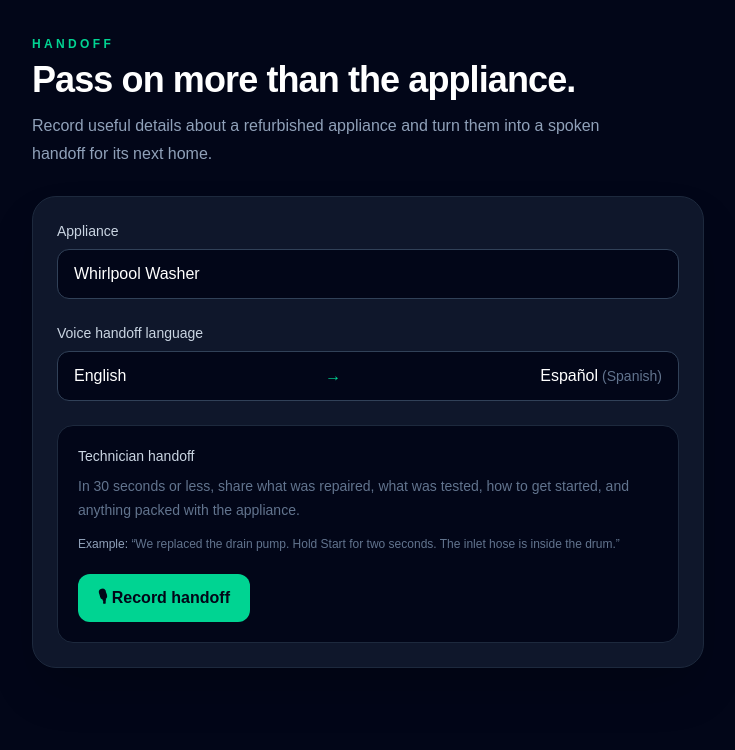
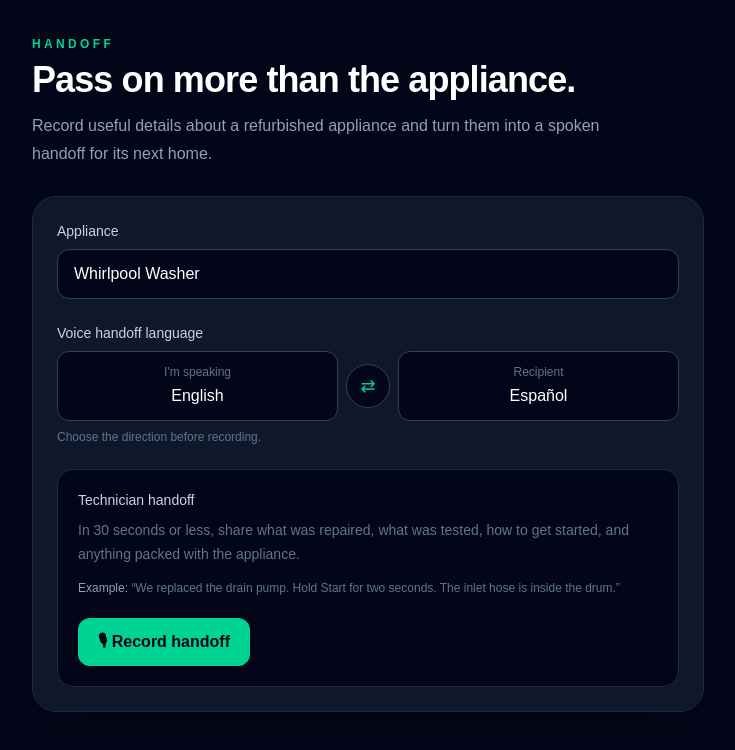
Before and after one commit to mneang/handoff, a Next.js app: page / in a window 1280 px wide. Shown: the top 750 px of the page, without its empty margins (272-1007 px from the left). Built offline with nearby package versions, Linux system fonts and the light colour scheme.

Commit message:
Add two-way English Spanish HANDOFF flow

```diff
--- a/src/app/api/dubbing/start/route.ts
+++ b/src/app/api/dubbing/start/route.ts
@@ -1,6 +1,8 @@
 import { NextResponse } from "next/server";
 
 export const runtime = "nodejs";
+
+const SUPPORTED_LANGUAGES = new Set(["en", "es"]);
 
 export async function POST(request: Request) {
   const apiKey = process.env.ELEVENLABS_API_KEY;
@@ -8,7 +10,7 @@ export async function POST(request: Request) {
   if (!apiKey) {
     return NextResponse.json(
       { error: "ELEVENLABS_API_KEY is not configured." },
-      { status: 500 }
+      { status: 500 },
     );
   }
 
@@ -16,26 +18,64 @@ export async function POST(request: Request) {
     const incomingFormData = await request.formData();
 
     const file = incomingFormData.get("file");
+
+    const sourceLanguage =
+      incomingFormData.get("sourceLanguage")?.toString() || "en";
+
     const targetLanguage =
       incomingFormData.get("targetLanguage")?.toString() || "es";
 
     if (!(file instanceof File)) {
       return NextResponse.json(
         { error: "An audio file is required." },
-        { status: 400 }
+        { status: 400 },
+      );
+    }
+
+    if (
+      !SUPPORTED_LANGUAGES.has(sourceLanguage) ||
+      !SUPPORTED_LANGUAGES.has(targetLanguage)
+    ) {
+      return NextResponse.json(
+        { error: "HANDOFF currently supports English and Spanish." },
+        { status: 400 },
+      );
+    }
+
+    if (sourceLanguage === targetLanguage) {
+      return NextResponse.json(
+        { error: "Source and recipient languages must be different." },
+        { status: 400 },
       );
     }
 
     const elevenLabsFormData = new FormData();
 
-    elevenLabsFormData.append("file", file, file.name || "handoff-audio.webm");
+    elevenLabsFormData.append(
+      "file",
+      file,
+      file.name || "handoff-audio.webm",
+    );
+
     elevenLabsFormData.append(
       "reference",
-      `HANDOFF ${new Date().toISOString()}`
+      `HANDOFF ${new Date().toISOString()}`,
     );
-    elevenLabsFormData.append("source_language", "en");
-    elevenLabsFormData.append("target_language", targetLanguage);
-    elevenLabsFormData.append("model_id", "dubbing_v2");
+
+    elevenLabsFormData.append(
+      "source_language",
+      sourceLanguage,
+    );
+
+    elevenLabsFormData.append(
+      "target_language",
+      targetLanguage,
+    );
+
+    elevenLabsFormData.append(
+      "model_id",
+      "dubbing_v2",
+    );
 
     const response = await fetch(
       "https://api.elevenlabs.io/v1/dubbing/project",
@@ -45,7 +85,7 @@ export async function POST(request: Request) {
           "xi-api-key": apiKey,
         },
         body: elevenLabsFormData,
-      }
+      },
     );
 
     const rawResponse = await response.text();
@@ -64,17 +104,25 @@ export async function POST(request: Request) {
           error: "ElevenLabs could not create the dubbing project.",
           details: data,
         },
-        { status: response.status }
+        { status: response.status },
       );
     }
 
-    return NextResponse.json(data, { status: 201 });
+    return NextResponse.json(data, {
+      status: 201,
+    });
   } catch (error) {
-    console.error("HANDOFF dubbing start error:", error);
+    console.error(
+      "HANDOFF dubbing start error:",
+      error,
+    );
 
     return NextResponse.json(
-      { error: "Unexpected server error while starting the dub." },
-      { status: 500 }
+      {
+        error:
+          "Unexpected server error while starting the dub.",
+      },
+      { status: 500 },
     );
   }
 }
--- a/src/app/api/media/spanish/route.ts
+++ b/src/app/api/media/translated/route.ts
@@ -24,7 +24,10 @@ export async function POST(request: Request) {
       typeof languageId !== "string"
     ) {
       return NextResponse.json(
-        { error: "projectId and languageId are required." },
+        {
+          error:
+            "projectId and languageId are required.",
+        },
         { status: 400 },
       );
     }
@@ -43,58 +46,93 @@ export async function POST(request: Request) {
     );
 
     if (!targetResponse.ok) {
-      const details = await targetResponse.text();
+      const details =
+        await targetResponse.text();
 
       console.error(
-        "HANDOFF ElevenLabs target lookup failed:",
+        "HANDOFF target lookup failed:",
         targetResponse.status,
         details,
       );
 
       return NextResponse.json(
-        { error: "Could not retrieve the completed Spanish handoff." },
-        { status: targetResponse.status },
+        {
+          error:
+            "Could not retrieve the completed voice handoff.",
+        },
+        {
+          status: targetResponse.status,
+        },
       );
     }
 
-    const targetData = await targetResponse.json();
+    const targetData =
+      await targetResponse.json();
 
-    if (targetData?.status !== "completed") {
+    if (
+      targetData?.status !==
+      "completed"
+    ) {
       return NextResponse.json(
         {
-          error: "Spanish handoff is not completed yet.",
-          status: targetData?.status ?? "unknown",
+          error:
+            "Recipient voice handoff is not completed yet.",
+          status:
+            targetData?.status ??
+            "unknown",
         },
         { status: 409 },
       );
     }
 
-    const signedAudioUrl = targetData?.outputs?.lossless_audio;
+    const signedAudioUrl =
+      targetData?.outputs
+        ?.lossless_audio;
 
     if (
-      typeof signedAudioUrl !== "string" ||
-      !signedAudioUrl.startsWith("https://")
+      typeof signedAudioUrl !==
+        "string" ||
+      !signedAudioUrl.startsWith(
+        "https://",
+      )
     ) {
       return NextResponse.json(
-        { error: "Spanish audio output is unavailable." },
+        {
+          error:
+            "Translated audio output is unavailable.",
+        },
         { status: 404 },
       );
     }
 
-    const audioResponse = await fetch(signedAudioUrl, {
-      cache: "no-store",
-    });
+    const audioResponse =
+      await fetch(
+        signedAudioUrl,
+        {
+          cache: "no-store",
+        },
+      );
 
     if (!audioResponse.ok) {
       return NextResponse.json(
-        { error: "Could not download the Spanish audio output." },
+        {
+          error:
+            "Could not download the translated audio.",
+        },
         { status: 502 },
       );
     }
 
-    const audioBuffer = await audioResponse.arrayBuffer();
+    const audioBuffer =
+      await audioResponse.arrayBuffer();
 
-    const pathname = `handoff/spanish/${crypto.randomUUID()}.flac`;
+    const contentType =
+      audioResponse.headers.get(
+        "content-type",
+      ) || "audio/flac";
+
+    const pathname =
+      `handoff/translated/${crypto.randomUUID()}.flac`;
 
     const blob = await put(
       pathname,
@@ -102,7 +140,7 @@ export async function POST(request: Request) {
       {
         access: "public",
         addRandomSuffix: false,
-        contentType: "audio/flac",
+        contentType,
       },
     );
 
@@ -111,10 +149,16 @@ export async function POST(request: Request) {
       pathname: blob.pathname,
     });
   } catch (error) {
-    console.error("HANDOFF Spanish media storage error:", error);
+    console.error(
+      "HANDOFF translated media storage error:",
+      error,
+    );
 
     return NextResponse.json(
-      { error: "Could not save the Spanish handoff audio." },
+      {
+        error:
+          "Could not save the recipient voice handoff.",
+      },
       { status: 500 },
     );
   }
--- a/src/app/h/page.tsx
+++ b/src/app/h/page.tsx
@@ -1,25 +1,60 @@
-import HandoffPlayer from "@/components/HandoffPlayer";
+import HandoffPlayer, {
+  type LanguageCode,
+} from "@/components/HandoffPlayer";
 
 type SearchParams = Promise<{
   appliance?: string;
   originalAudioUrl?: string;
-  spanishAudioUrl?: string;
+  translatedAudioUrl?: string;
+  sourceLanguage?: string;
+  targetLanguage?: string;
 }>;
+
+function languageCode(
+  value: string | undefined,
+  fallback: LanguageCode,
+): LanguageCode {
+  return value === "es"
+    ? "es"
+    : value === "en"
+      ? "en"
+      : fallback;
+}
 
 export default async function RecipientHandoffPage({
   searchParams,
 }: {
   searchParams: SearchParams;
 }) {
-  const params = await searchParams;
+  const params =
+    await searchParams;
 
   const appliance =
-    params.appliance || "Refurbished appliance";
+    params.appliance ||
+    "Refurbished appliance";
 
-  const originalAudioUrl = params.originalAudioUrl;
-  const spanishAudioUrl = params.spanishAudioUrl;
+  const originalAudioUrl =
+    params.originalAudioUrl;
 
-  if (!originalAudioUrl || !spanishAudioUrl) {
+  const translatedAudioUrl =
+    params.translatedAudioUrl;
+
+  const sourceLanguage =
+    languageCode(
+      params.sourceLanguage,
+      "en",
+    );
+
+  const targetLanguage =
+    languageCode(
+      params.targetLanguage,
+      "es",
+    );
+
+  if (
+    !originalAudioUrl ||
+    !translatedAudioUrl
+  ) {
     return (
       <main className="min-h-screen bg-slate-950 px-5 py-8 text-white">
         <div className="mx-auto max-w-md">
@@ -28,11 +63,13 @@ export default async function RecipientHandoffPage({
           </p>
 
           <h1 className="mt-4 text-3xl font-semibold">
-            This handoff link is incomplete.
+            This handoff link
+            is incomplete.
           </h1>
 
           <p className="mt-3 text-slate-400">
-            Please scan the HANDOFF tag again.
+            Please scan the
+            HANDOFF tag again.
           </p>
         </div>
       </main>
@@ -52,7 +89,10 @@ export default async function RecipientHandoffPage({
           </h1>
 
           <p className="mt-2 text-sm leading-6 text-slate-400">
-            A voice note from the person who prepared this appliance.
+            A voice note from
+            the person who
+            prepared this
+            appliance.
           </p>
         </header>
 
@@ -64,7 +104,9 @@ export default async function RecipientHandoffPage({
               </p>
 
               <p className="mt-1 text-sm font-medium text-slate-200">
-                Choose how you&apos;d like to listen
+                Choose how
+                you&apos;d like
+                to listen
               </p>
             </div>
 
@@ -74,17 +116,30 @@ export default async function RecipientHandoffPage({
           </div>
 
           <HandoffPlayer
-            originalAudioUrl={originalAudioUrl}
-            spanishAudioUrl={spanishAudioUrl}
+            originalAudioUrl={
+              originalAudioUrl
+            }
+            translatedAudioUrl={
+              translatedAudioUrl
+            }
+            sourceLanguage={
+              sourceLanguage
+            }
+            targetLanguage={
+              targetLanguage
+            }
           />
 
           <p className="mt-5 border-t border-slate-800 pt-4 text-xs leading-5 text-slate-500">
-            Practical information for this specific appliance.
+            Practical information
+            for this specific
+            appliance.
           </p>
         </section>
 
         <p className="mt-5 text-center text-xs text-slate-600">
-          Pass on more than the appliance.
+          Pass on more than the
+          appliance.
         </p>
       </div>
     </main>
--- a/src/app/page.tsx
+++ b/src/app/page.tsx
@@ -26,6 +26,12 @@ export default function Home() {
 
   const [appliance, setAppliance] =
     useState("Whirlpool Washer");
+
+  const [sourceLanguage, setSourceLanguage] =
+    useState<"en" | "es">("en");
+
+  const targetLanguage =
+    sourceLanguage === "en" ? "es" : "en";
 
   const [recordingBlob, setRecordingBlob] =
     useState<Blob | null>(null);
@@ -285,8 +291,18 @@ export default function Home() {
     );
 
     handoffUrl.searchParams.set(
-      "spanishAudioUrl",
+      "translatedAudioUrl",
       spanishAudioUrl,
+    );
+
+    handoffUrl.searchParams.set(
+      "sourceLanguage",
+      sourceLanguage,
+    );
+
+    handoffUrl.searchParams.set(
+      "targetLanguage",
+      targetLanguage,
     );
 
     const printableTagUrl =
@@ -306,8 +322,18 @@ export default function Home() {
     );
 
     printableTagUrl.searchParams.set(
-      "spanishAudioUrl",
+      "translatedAudioUrl",
       spanishAudioUrl,
+    );
+
+    printableTagUrl.searchParams.set(
+      "sourceLanguage",
+      sourceLanguage,
+    );
+
+    printableTagUrl.searchParams.set(
+      "targetLanguage",
+      targetLanguage,
     );
 
     setDubbedAudioUrl(
@@ -445,7 +471,11 @@ export default function Home() {
       setProcessStage("dubbing");
 
       setMessage(
-        "Creating the Spanish handoff with ElevenLabs...",
+        `Creating the ${
+          targetLanguage === "es"
+            ? "Spanish"
+            : "English"
+        } handoff with ElevenLabs...`,
       );
 
       const formData =
@@ -457,8 +487,13 @@ export default function Home() {
       );
 
       formData.append(
+        "sourceLanguage",
+        sourceLanguage,
+      );
+
+      formData.append(
         "targetLanguage",
-        "es",
+        targetLanguage,
       );
 
       const startResponse =
@@ -671,25 +706,53 @@ export default function Home() {
               Voice handoff language
             </p>
 
-            <div className="flex items-center justify-between gap-3 rounded-xl border border-slate-700 bg-slate-950 px-4 py-3">
-              <span className="font-medium text-white">
-                English
-              </span>
+            <div className="grid grid-cols-[1fr_auto_1fr] items-center gap-2">
+              <div className="rounded-xl border border-slate-700 bg-slate-950 px-3 py-3 text-center">
+                <p className="text-xs text-slate-500">
+                  I&apos;m speaking
+                </p>
 
-              <span
-                aria-hidden="true"
-                className="text-emerald-400"
+                <p className="mt-1 font-medium text-white">
+                  {sourceLanguage === "en"
+                    ? "English"
+                    : "Español"}
+                </p>
+              </div>
+
+              <button
+                type="button"
+                disabled={
+                  Boolean(recordingBlob) ||
+                  status === "recording" ||
+                  status === "dubbing"
+                }
+                onClick={() =>
+                  setSourceLanguage((current) =>
+                    current === "en" ? "es" : "en"
+                  )
+                }
+                aria-label="Swap source and recipient languages"
+                className="flex h-11 w-11 items-center justify-center rounded-full border border-slate-700 bg-slate-950 text-lg text-emerald-400 transition hover:border-emerald-400 disabled:cursor-not-allowed disabled:opacity-40"
               >
-                →
-              </span>
+                ⇄
+              </button>
 
-              <span className="text-right font-medium text-white">
-                Español
-                <span className="ml-1 text-sm font-normal text-slate-500">
-                  (Spanish)
-                </span>
-              </span>
+              <div className="rounded-xl border border-slate-700 bg-slate-950 px-3 py-3 text-center">
+                <p className="text-xs text-slate-500">
+                  Recipient
+                </p>
+
+                <p className="mt-1 font-medium text-white">
+                  {targetLanguage === "en"
+                    ? "English"
+                    : "Español"}
+                </p>
+              </div>
             </div>
+
+            <p className="mt-2 text-xs text-slate-500">
+              Choose the direction before recording.
+            </p>
           </div>
 
           <div className="rounded-2xl border border-slate-800 bg-slate-950 p-4 sm:p-5">
--- a/src/app/tag/page.tsx
+++ b/src/app/tag/page.tsx
@@ -2,50 +2,100 @@ import Image from "next/image";
 import { headers } from "next/headers";
 import PrintButton from "@/components/PrintButton";
 
-export const dynamic = "force-dynamic";
+export const dynamic =
+  "force-dynamic";
+
+type LanguageCode =
+  | "en"
+  | "es";
 
 type SearchParams = Promise<{
   appliance?: string;
   originalAudioUrl?: string;
-  spanishAudioUrl?: string;
+  translatedAudioUrl?: string;
+  sourceLanguage?: string;
+  targetLanguage?: string;
 }>;
+
+function languageCode(
+  value: string | undefined,
+  fallback: LanguageCode,
+): LanguageCode {
+  return value === "es"
+    ? "es"
+    : value === "en"
+      ? "en"
+      : fallback;
+}
+
+function languageLabel(
+  language: LanguageCode,
+) {
+  return language === "es"
+    ? "Español (Spanish)"
+    : "English";
+}
 
 export default async function HandoffTagPage({
   searchParams,
 }: {
   searchParams: SearchParams;
 }) {
-  const params = await searchParams;
+  const params =
+    await searchParams;
 
   const appliance =
-    params.appliance || "Refurbished appliance";
+    params.appliance ||
+    "Refurbished appliance";
 
-  const originalAudioUrl = params.originalAudioUrl;
-  const spanishAudioUrl = params.spanishAudioUrl;
+  const originalAudioUrl =
+    params.originalAudioUrl;
 
-  if (!originalAudioUrl || !spanishAudioUrl) {
+  const translatedAudioUrl =
+    params.translatedAudioUrl;
+
+  const sourceLanguage =
+    languageCode(
+      params.sourceLanguage,
+      "en",
+    );
+
+  const targetLanguage =
+    languageCode(
+      params.targetLanguage,
+      "es",
+    );
+
+  if (
+    !originalAudioUrl ||
+    !translatedAudioUrl
+  ) {
     return (
       <main className="min-h-screen bg-slate-100 p-8 text-slate-950">
         <div className="mx-auto max-w-md">
           <h1 className="text-2xl font-semibold">
-            Invalid HANDOFF tag
+            Invalid HANDOFF
+            tag
           </h1>
-
-          <p className="mt-3 text-slate-600">
-            This tag is missing its handoff information.
-          </p>
         </div>
       </main>
     );
   }
 
-  const headerStore = await headers();
+  const headerStore =
+    await headers();
 
-  const host = headerStore.get("host");
+  const host =
+    headerStore.get("host");
+
   const forwardedProto =
-    headerStore.get("x-forwarded-proto");
+    headerStore.get(
+      "x-forwarded-proto",
+    );
 
-  const protocol = forwardedProto || "https";
+  const protocol =
+    forwardedProto ||
+    "https";
 
   if (!host) {
     throw new Error(
@@ -53,10 +103,11 @@ export default async function HandoffTagPage({
     );
   }
 
-  const recipientUrl = new URL(
-    "/h",
-    `${protocol}://${host}`,
-  );
+  const recipientUrl =
+    new URL(
+      "/h",
+      `${protocol}://${host}`,
+    );
 
   recipientUrl.searchParams.set(
     "appliance",
@@ -69,13 +120,24 @@ export default async function HandoffTagPage({
   );
 
   recipientUrl.searchParams.set(
-    "spanishAudioUrl",
-    spanishAudioUrl,
+    "translatedAudioUrl",
+    translatedAudioUrl,
   );
 
-  const qrSource = `/api/qr?data=${encodeURIComponent(
-    recipientUrl.toString(),
-  )}`;
+  recipientUrl.searchParams.set(
+    "sourceLanguage",
+    sourceLanguage,
+  );
+
+  recipientUrl.searchParams.set(
+    "targetLanguage",
+    targetLanguage,
+  );
+
+  const qrSource =
+    `/api/qr?data=${encodeURIComponent(
+      recipientUrl.toString(),
+    )}`;
 
   return (
     <main className="min-h-screen bg-slate-100 px-6 py-10 text-slate-950 print:bg-white print:p-0">
@@ -92,7 +154,8 @@ export default async function HandoffTagPage({
           <div className="mx-auto my-6 h-px bg-slate-200" />
 
           <p className="text-xs font-semibold uppercase tracking-wider text-slate-500">
-            Prepared for its next home
+            Prepared for its
+            next home
           </p>
 
           <h1 className="mt-2 text-3xl font-bold tracking-tight">
@@ -111,26 +174,30 @@ export default async function HandoffTagPage({
           </div>
 
           <h2 className="mt-6 text-xl font-bold">
-            Scan to hear your handoff
+            Scan to hear your
+            handoff
           </h2>
 
           <p className="mt-2 text-sm text-slate-600">
-            English · Español (Spanish)
-          </p>
-
-          <p className="mx-auto mt-5 max-w-xs text-sm leading-6 text-slate-500">
-            Hear useful information from the person who
-            prepared this specific appliance.
+            {languageLabel(
+              sourceLanguage,
+            )}{" "}
+            →{" "}
+            {languageLabel(
+              targetLanguage,
+            )}
           </p>
 
           <div className="mx-auto my-7 h-px bg-slate-200" />
 
           <p className="text-xs font-medium text-slate-500">
-            Don&apos;t just give the appliance.
+            Don&apos;t just give
+            the appliance.
           </p>
 
           <p className="mt-1 text-sm font-bold">
-            Pass on the know-how.
+            Pass on the
+            know-how.
           </p>
         </section>
       </div>
--- a/src/components/HandoffPlayer.tsx
+++ b/src/components/HandoffPlayer.tsx
@@ -1,47 +1,111 @@
 "use client";
 
-import { useRef, useState } from "react";
+import {
+  useRef,
+  useState,
+} from "react";
 
-type Language = "spanish" | "english";
+export type LanguageCode =
+  | "en"
+  | "es";
+
+type PlaybackMode =
+  | "translated"
+  | "original";
 
 type HandoffPlayerProps = {
   originalAudioUrl: string;
-  spanishAudioUrl: string;
+  translatedAudioUrl: string;
+  sourceLanguage: LanguageCode;
+  targetLanguage: LanguageCode;
+};
+
+const LANGUAGE_NAMES: Record<
+  LanguageCode,
+  {
+    primary: string;
+    secondary?: string;
+  }
+> = {
+  en: {
+    primary: "English",
+  },
+  es: {
+    primary: "Español",
+    secondary: "Spanish",
+  },
 };
 
 export default function HandoffPlayer({
   originalAudioUrl,
-  spanishAudioUrl,
+  translatedAudioUrl,
+  sourceLanguage,
+  targetLanguage,
 }: HandoffPlayerProps) {
-  const [language, setLanguage] = useState<Language>("spanish");
-  const [audioError, setAudioError] = useState(false);
-  const audioRef = useRef<HTMLAudioElement | null>(null);
+  const [
+    playbackMode,
+    setPlaybackMode,
+  ] =
+    useState<PlaybackMode>(
+      "translated",
+    );
+
+  const [
+    audioError,
+    setAudioError,
+  ] = useState(false);
+
+  const audioRef =
+    useRef<HTMLAudioElement | null>(
+      null,
+    );
 
   const activeAudioUrl =
-    language === "spanish" ? spanishAudioUrl : originalAudioUrl;
+    playbackMode ===
+    "translated"
+      ? translatedAudioUrl
+      : originalAudioUrl;
 
-  function changeLanguage(nextLanguage: Language) {
-    if (nextLanguage === language) {
+  const translatedLabel =
+    LANGUAGE_NAMES[
+      targetLanguage
+    ];
+
+  const originalLabel =
+    LANGUAGE_NAMES[
+      sourceLanguage
+    ];
+
+  function changeMode(
+    nextMode: PlaybackMode,
+  ) {
+    if (
+      nextMode === playbackMode
+    ) {
       return;
     }
 
-    setLanguage(nextLanguage);
+    setPlaybackMode(nextMode);
     setAudioError(false);
   }
 
   function retryAudio() {
-    const audio = audioRef.current;
+    const audio =
+      audioRef.current;
 
     if (!audio) {
       return;
     }
 
     setAudioError(false);
+
     audio.load();
 
-    audio.play().catch(() => {
-      setAudioError(true);
-    });
+    audio
+      .play()
+      .catch(() => {
+        setAudioError(true);
+      });
   }
 
   return (
@@ -49,31 +113,66 @@ export default function HandoffPlayer({
       <div className="grid grid-cols-2 gap-2">
         <button
           type="button"
-          onClick={() => changeLanguage("spanish")}
-          aria-pressed={language === "spanish"}
-          className={`rounded-xl border px-3 py-3 text-sm font-semibold transition ${
-            language === "spanish"
+          onClick={() =>
+            changeMode(
+              "translated",
+            )
+          }
+          aria-pressed={
+            playbackMode ===
+            "translated"
+          }
+          className={`min-h-14 rounded-xl border px-3 py-3 text-sm font-semibold transition ${
+            playbackMode ===
+            "translated"
               ? "border-emerald-400 bg-emerald-400 text-slate-950"
               : "border-slate-700 bg-slate-950 text-slate-300"
           }`}
         >
-          Español
+          <span
+            lang={
+              targetLanguage
+            }
+          >
+            {
+              translatedLabel.primary
+            }
+          </span>
+
           <span className="block text-xs font-normal opacity-70">
-            Spanish
+            {translatedLabel.secondary ??
+              "Recipient"}
           </span>
         </button>
 
         <button
           type="button"
-          onClick={() => changeLanguage("english")}
-          aria-pressed={language === "english"}
-          className={`rounded-xl border px-3 py-3 text-sm font-semibold transition ${
-            language === "english"
+          onClick={() =>
+            changeMode(
+              "original",
+            )
+          }
+          aria-pressed={
+            playbackMode ===
+            "original"
+          }
+          className={`min-h-14 rounded-xl border px-3 py-3 text-sm font-semibold transition ${
+            playbackMode ===
+            "original"
               ? "border-emerald-400 bg-emerald-400 text-slate-950"
               : "border-slate-700 bg-slate-950 text-slate-300"
           }`}
         >
-          English
+          <span
+            lang={
+              sourceLanguage
+            }
+          >
+            {
+              originalLabel.primary
+            }
+          </span>
+
           <span className="block text-xs font-normal opacity-70">
             Original
           </span>
@@ -87,14 +186,21 @@ export default function HandoffPlayer({
         controls
         preload="metadata"
         src={activeAudioUrl}
-        onError={() => setAudioError(true)}
-        onLoadedMetadata={() => setAudioError(false)}
+        onError={() =>
+          setAudioError(true)
+        }
+        onLoadedMetadata={() =>
+          setAudioError(false)
+        }
       />
 
       {audioError && (
         <div className="mt-3 rounded-xl border border-amber-500/20 bg-amber-500/10 p-3">
           <p className="text-sm text-amber-100">
-            Audio couldn&apos;t load. Check your connection and try again.
+            Audio couldn&apos;t
+            load. Check your
+            connection and try
+            again.
           </p>
 
           <button
```
